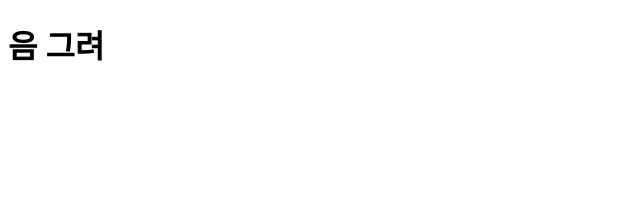
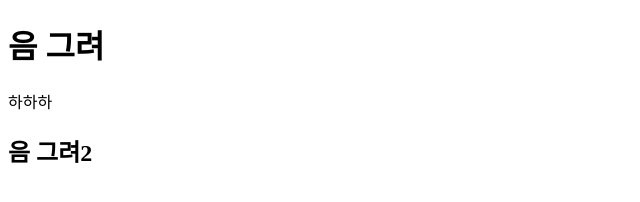
Before and after one commit to sorikikikim/git, a plain HTML site: page index.html in a window 1280 px wide. Shown: the whole page, without its empty margins (0-640 px from the left). Drawn offline with Linux system fonts and the light colour scheme.

Commit message:
commit message with newline

```diff
--- a/index.html
+++ b/index.html
@@ -8,5 +8,7 @@
 </head>
 <body>
 		<h1>음 그려</h1>
+		<p>하하하</p>
+		<h2>음 그려2</h2>
 </body>
 </html>
```
